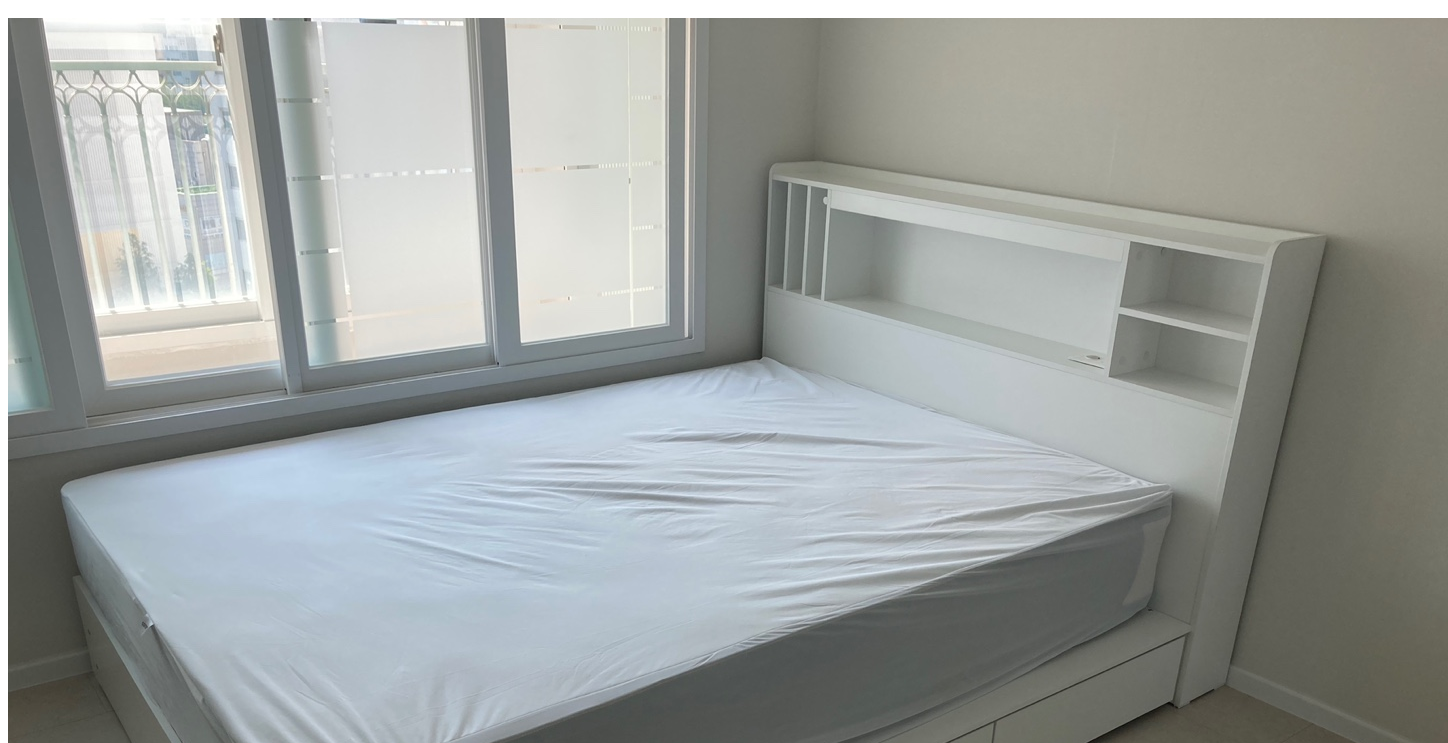
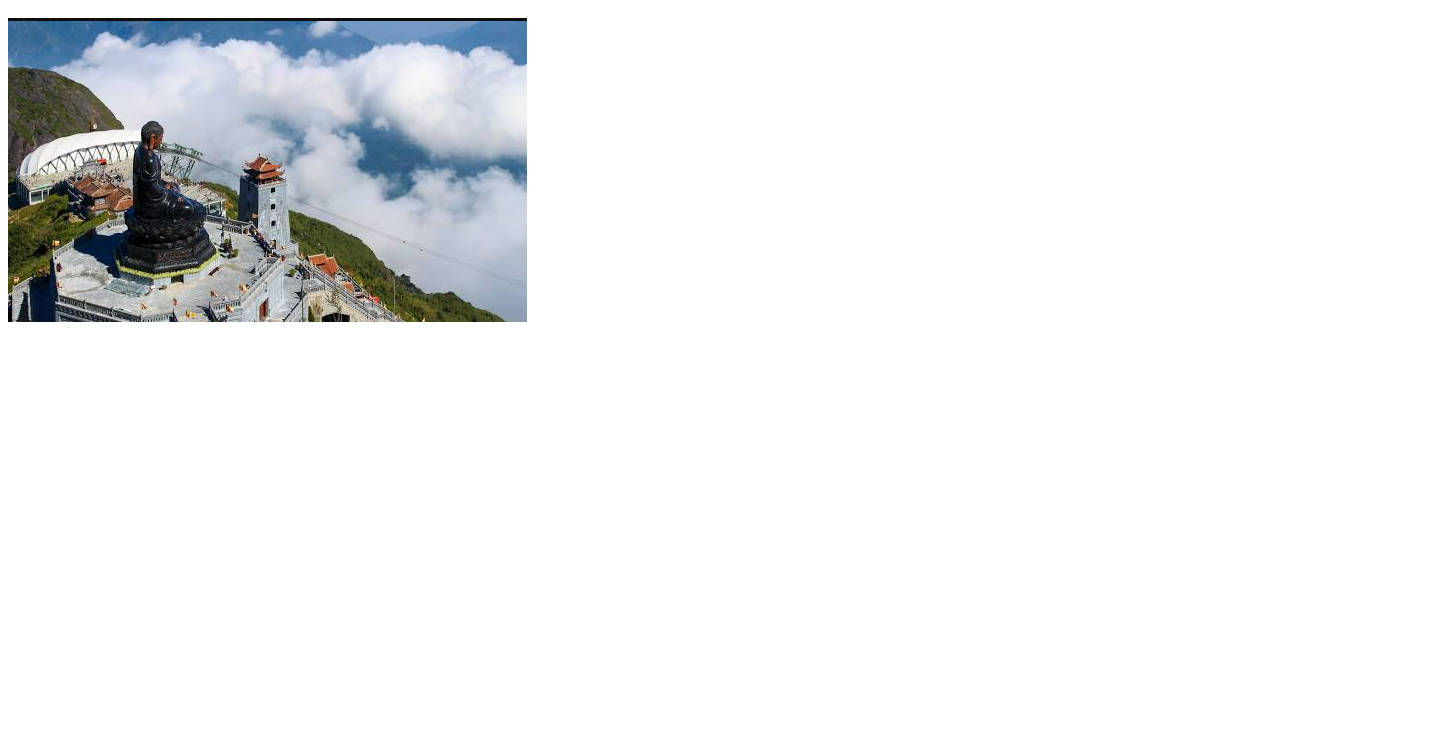
Before and after one commit to imzone/nginx-repo, a plain HTML site: page index.html in a window 1280 px wide. Shown: the part 57-800 px from the top of the page, 1448 px wide, since content can reach past the window. Drawn offline with Linux system fonts and the light colour scheme.

Commit message:
change image

```diff
--- a/index.html
+++ b/index.html
@@ -7,7 +7,7 @@
 
 <body>
     <h1> Dockerfile을 이용해서 Nginx 컨테이너 실행하기 </h1>
-    <img src="./img.jpg" alt=""/>
+    <img src="./image2.png" alt=""/>
 </body>
 
 </html>
```
Also changed, not shown: image2.png (added).
